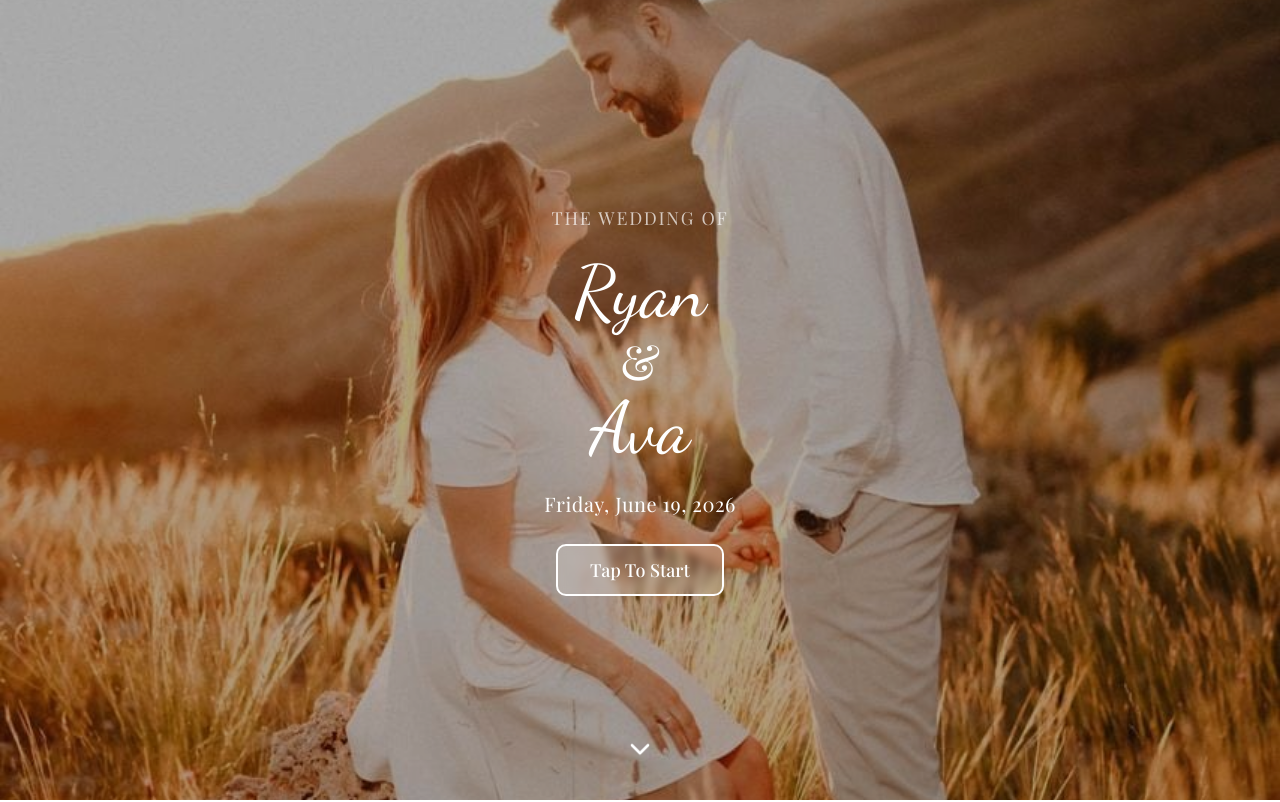
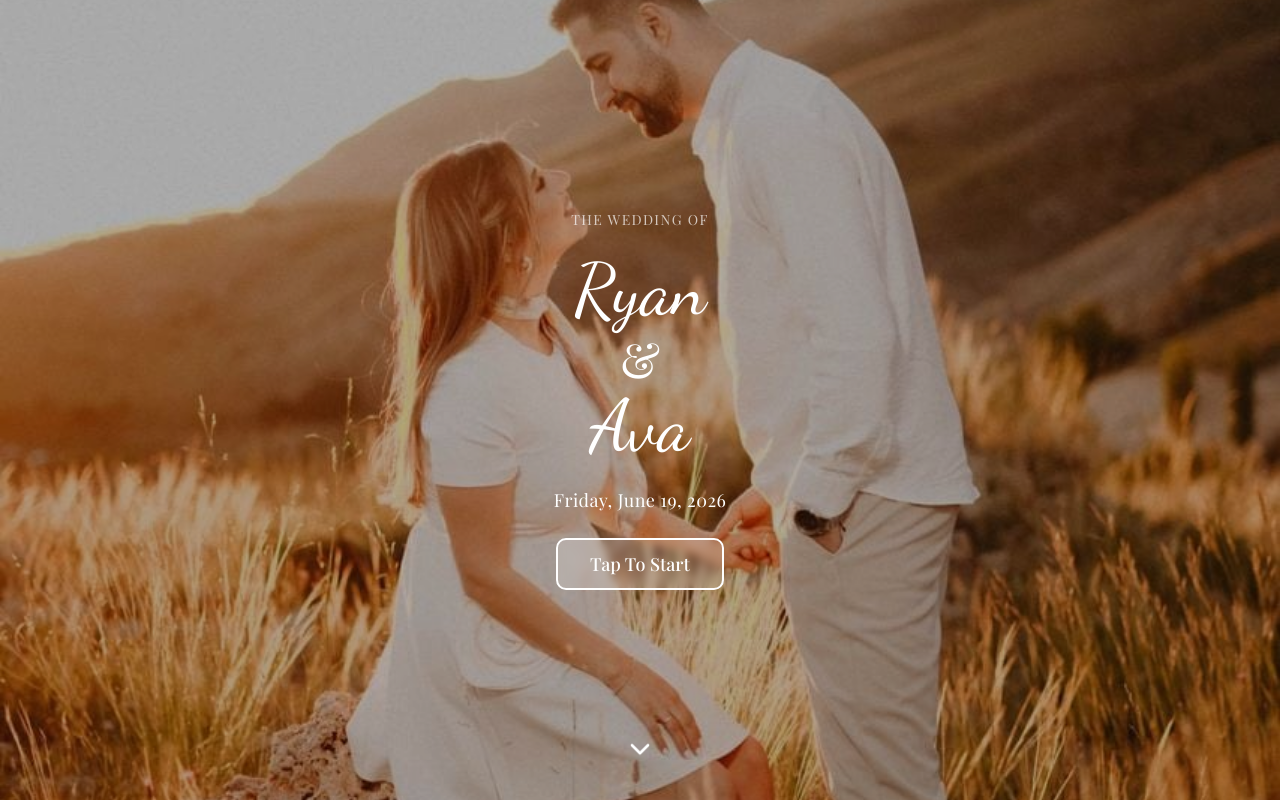
Before and after one commit to nazihsaba/vows-voyage-creator, a React (Vite) app: page /preview/modern-romance in a window 1280 px wide. Shown: the top 802 px of the page. Built offline with nearby package versions, Linux system fonts and the light colour scheme; the HTML template or start-up script is replaced by a standard one.

Commit message:
Code edited in Lovable Code Editor
Edited UI in Lovable

```diff
--- a/src/index.css
+++ b/src/index.css
@@ -166,11 +166,11 @@ All colors MUST be HSL.
   }
 
   .text-template-body {
-    @apply text-xl leading-relaxed;
+    @apply text-base md:text-lg leading-relaxed;
   }
 
   .text-template-small {
-    @apply text-lg uppercase tracking-widest opacity-70;
+    @apply text-sm uppercase tracking-widest opacity-70;
   }
 
   /* Smooth scrolling */
```
